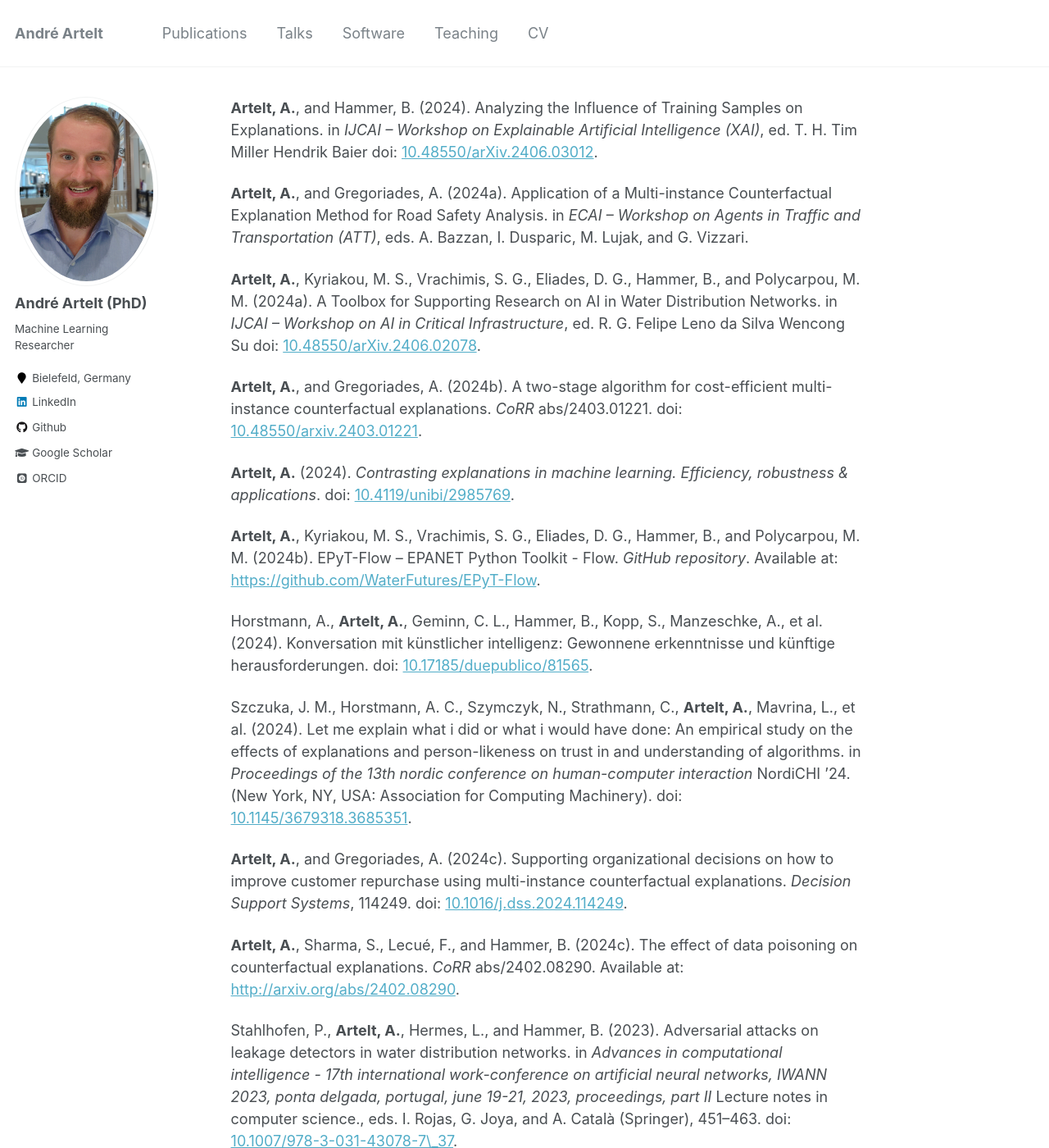
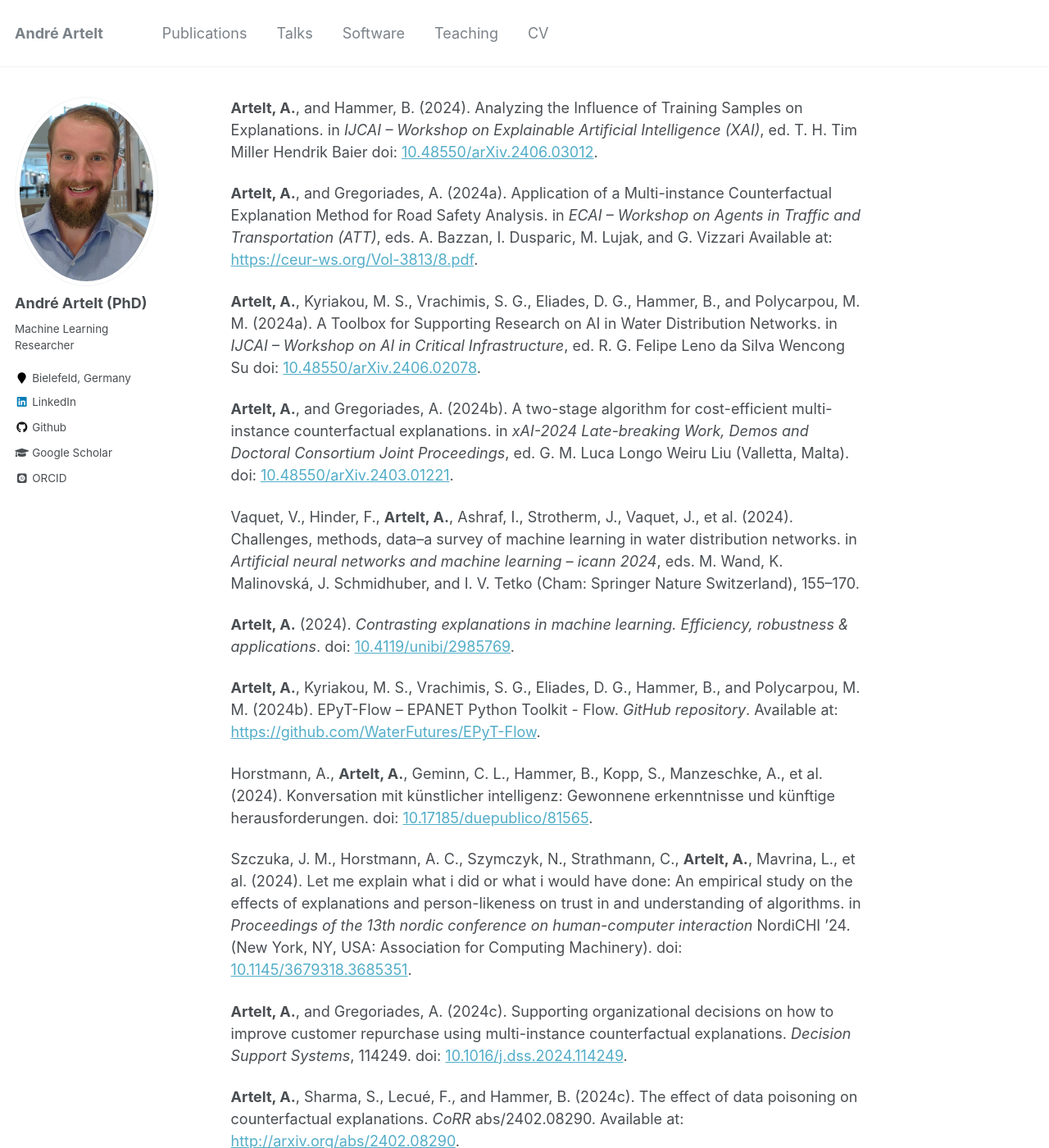
Before and after one commit to andreArtelt/andreArtelt.github.io, a Jekyll site: the page built from _pages/mybib-output.md, in a window 1280 px wide and 1400 px high. Shown: the whole window at 82% size. Built offline with Jekyll 4.4.1, drawn with Linux system fonts in a browser that asks for light colours; some web fonts are replaced; our own code applies the rules of GitHub Pages for plain Markdown files; some of the changed text lies outside the part shown.

Commit message:
Update publications

```diff
--- a/_pages/mybib-output.md
+++ b/_pages/mybib-output.md
@@ -6,7 +6,8 @@ Intelligence (XAI)*, ed. T. H. Tim Miller Hendrik Baier doi:
 **Artelt, A.**, and Gregoriades, A. (2024a). Application of a Multi-instance
 Counterfactual Explanation Method for Road Safety Analysis. in *ECAI –
 Workshop on Agents in Traffic and Transportation (ATT)*, eds. A. Bazzan,
-I. Dusparic, M. Lujak, and G. Vizzari.
+I. Dusparic, M. Lujak, and G. Vizzari Available at:
+<https://ceur-ws.org/Vol-3813/8.pdf>.
 
 **Artelt, A.**, Kyriakou, M. S., Vrachimis, S. G., Eliades, D. G., Hammer,
 B., and Polycarpou, M. M. (2024a). A Toolbox for Supporting Research on
@@ -15,9 +16,17 @@ Critical Infrastructure*, ed. R. G. Felipe Leno da Silva Wencong Su doi:
 [10.48550/arXiv.2406.02078](https://doi.org/10.48550/arXiv.2406.02078).
 
 **Artelt, A.**, and Gregoriades, A. (2024b). A two-stage algorithm for
-cost-efficient multi-instance counterfactual explanations. *CoRR*
-abs/2403.01221. doi:
-[10.48550/arxiv.2403.01221](https://doi.org/10.48550/arxiv.2403.01221).
+cost-efficient multi-instance counterfactual explanations. in *xAI-2024
+Late-breaking Work, Demos and Doctoral Consortium Joint Proceedings*,
+ed. G. M. Luca Longo Weiru Liu (Valletta, Malta). doi:
+[10.48550/arXiv.2403.01221](https://doi.org/10.48550/arXiv.2403.01221).
+
+Vaquet, V., Hinder, F., **Artelt, A.**, Ashraf, I., Strotherm, J., Vaquet,
+J., et al. (2024). Challenges, methods, data–a survey of machine
+learning in water distribution networks. in *Artificial neural networks
+and machine learning – icann 2024*, eds. M. Wand, K. Malinovská, J.
+Schmidhuber, and I. V. Tetko (Cham: Springer Nature Switzerland),
+155–170.
 
 **Artelt, A.** (2024). *Contrasting explanations in machine learning.
 Efficiency, robustness & applications*. doi:
@@ -50,6 +59,9 @@ counterfactual explanations. *Decision Support Systems*, 114249. doi:
 **Artelt, A.**, Sharma, S., Lecué, F., and Hammer, B. (2024c). The effect of
 data poisoning on counterfactual explanations. *CoRR* abs/2402.08290.
 Available at: <http://arxiv.org/abs/2402.08290>.
+
+André Artelt, K. G. (2024). WaterBenchmarkHub. *GitHub repository*.
+Available at: <https://github.com/WaterFutures/WaterBenchmarkHub>.
 
 Stahlhofen, P., **Artelt, A.**, Hermes, L., and Hammer, B. (2023).
 Adversarial attacks on leakage detectors in water distribution networks.
```
